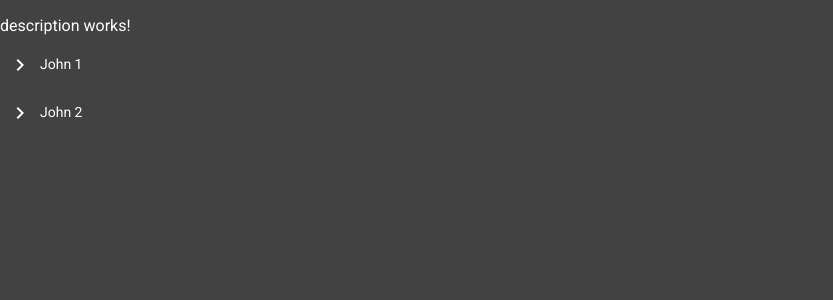
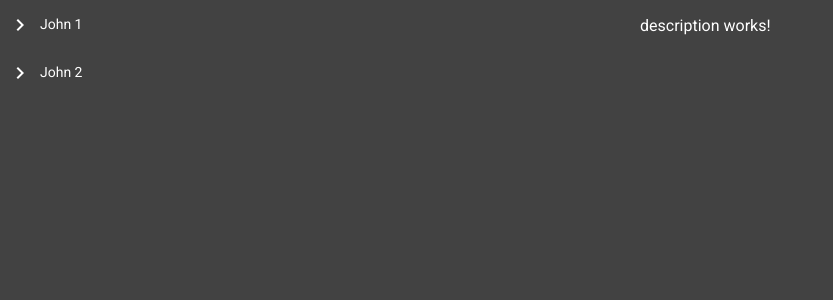
Before and after one commit to gentaliana/Angular, an Angular app: page / in a window 1280 px wide. Shown: the top 300 px of the page, without its empty margins (0-833 px from the left). Built offline with nearby package versions, Linux system fonts and the light colour scheme.

Commit message:
расположение

```diff
--- a/src/app/app.component.html
+++ b/src/app/app.component.html
@@ -1,9 +1,9 @@
-<div>
-  <div>
+<div class="wrapper">
+  <div class="styleTree">
     <mat-tree
       [dataSource]="nestedDataSource"
       [treeControl]="nestedTreeControl"
-      class="example-tree mat-tree-position"
+      class="example-tree"
     >
       <!-- Without Children -->
       <mat-tree-node *matTreeNodeDef="let node">
@@ -41,7 +41,7 @@
       </mat-nested-tree-node>
     </mat-tree>
   </div>
-  <div class="descriptionText">
+  <div class="descriptionStyle">
     <app-description></app-description>
   </div>
 </div>
--- a/src/app/app.component.scss
+++ b/src/app/app.component.scss
@@ -9,11 +9,17 @@
   list-style-type: none;
 }
 
-.mat-tree-position {
-  position: fixed;
-  top: 5%;
+.wrapper {
+  display: flex;
+  width: 100%;
+  height: 100%;
 }
 
-.descriptionText {
-  color: hsl(0, 0%, 100%);
+.styleTree {
+  width: 50%;
 }
+
+.descriptionStyle {
+  width: 50%;
+  color: white;
+}
--- a/src/app/app.component.ts
+++ b/src/app/app.component.ts
@@ -42,8 +42,4 @@ export class AppComponent implements OnInit {
     this.nestedDataSource.data = null;
     this.nestedDataSource.data = data;
   }
-
-
-
-
 }
--- a/src/index.html
+++ b/src/index.html
@@ -9,7 +9,7 @@
   <link href="https://fonts.googleapis.com/css?family=Roboto:300,400,500&display=swap" rel="stylesheet">
   <link href="https://fonts.googleapis.com/icon?family=Material+Icons" rel="stylesheet">
 </head>
-<body style="background-color: #424242;">
+<body>
   <app-root></app-root>
 </body>
 </html>
--- a/src/styles.scss
+++ b/src/styles.scss
@@ -1,8 +1,8 @@
 /* You can add global styles to this file, and also import other style files */
-@import url('https://fonts.googleapis.com/css2?family=Roboto:wght@100&display=swap');
+@import url("https://fonts.googleapis.com/css2?family=Roboto:wght@100&display=swap");
 
 html {
-  font-family: 'Roboto', sans-serif;
+  font-family: "Roboto", sans-serif;
 }
 
 .container {
@@ -15,5 +15,13 @@ h1 {
   text-align: center;
 }
 
-html, body { height: 100%; }
-body { margin: 0; font-family: Roboto, "Helvetica Neue", sans-serif; }
+html,
+body {
+  height: 100%;
+}
+
+body {
+  margin: 0;
+  font-family: Roboto, "Helvetica Neue", sans-serif;
+  background-color: #424242;
+}
```
